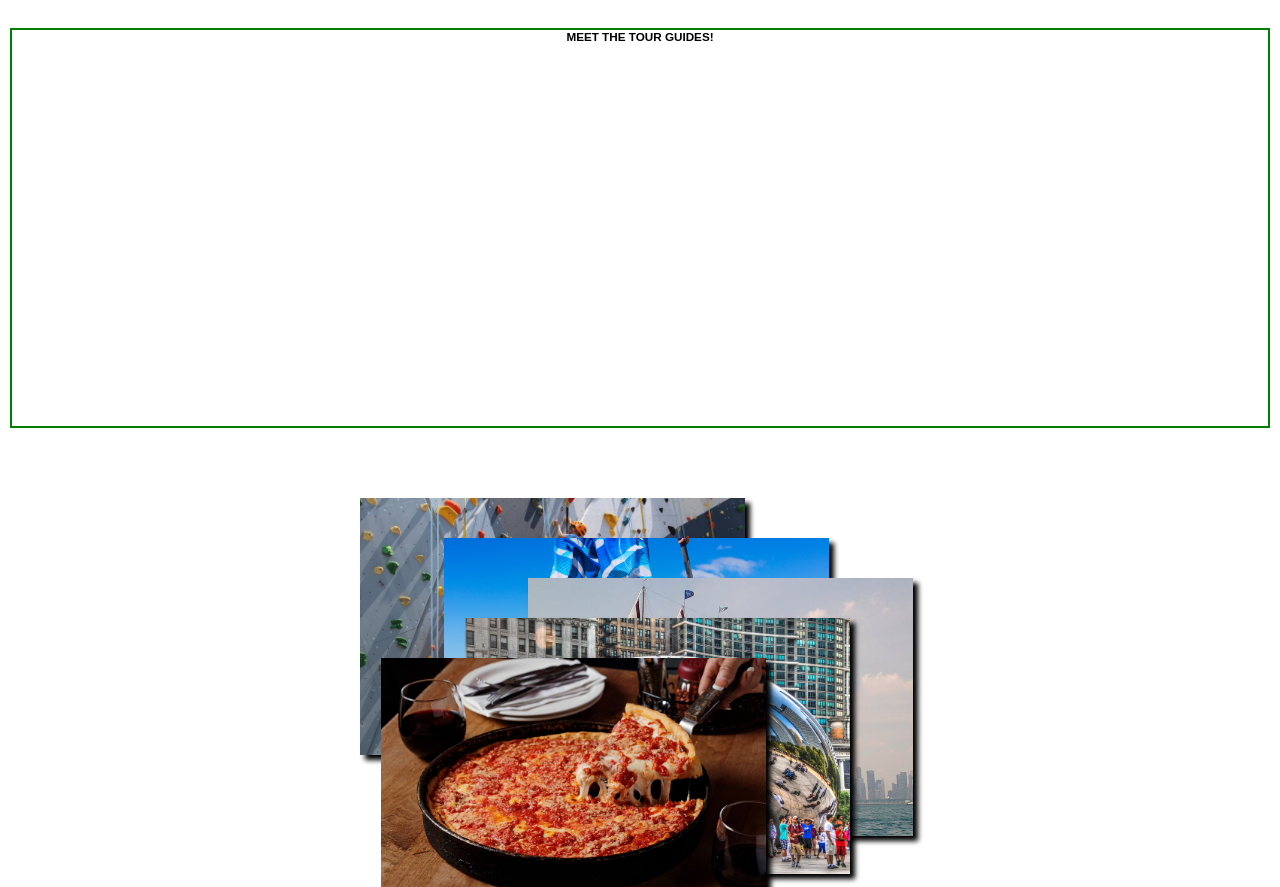
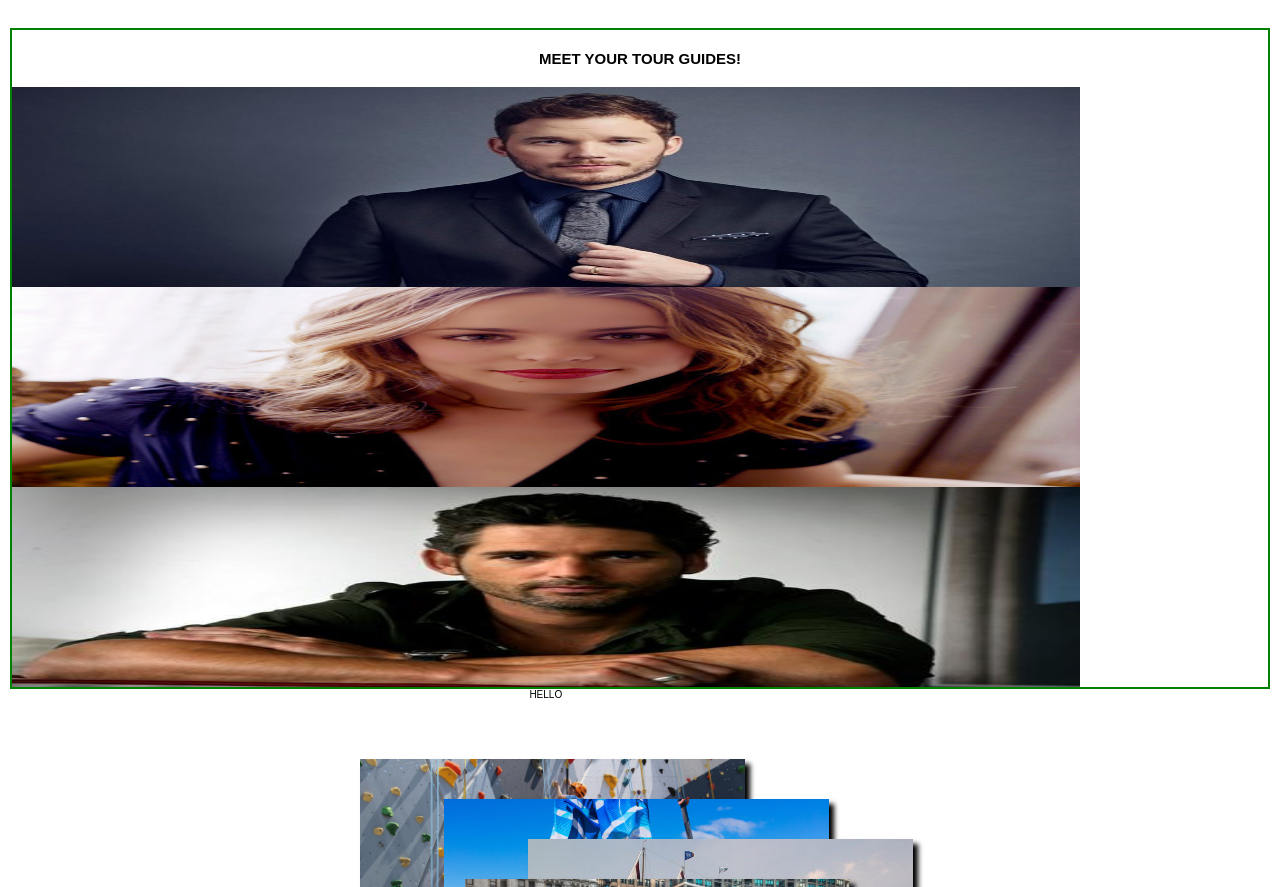
Before and after one commit to deechao/gold_coast_tours, a plain HTML site: page index.html in a window 1280 px wide. Shown: the part 2067-2954 px from the top of the page. Drawn offline with Linux system fonts and the light colour scheme; a web font is replaced by a local one.

Commit message:
added tour guide imgs

```diff
--- a/index.html
+++ b/index.html
@@ -185,10 +185,12 @@
         </div>
       </section>
       <section class="tour-guide">
-        <h3 class="tour-guide-heading">meet the tour guides!</h3>
-        <div class="tour-guide1"></div>
-        <div class="tour-guide2"></div>
-        <div class="tour-guide3"></div>
+        <h2 class="tour-guide-heading">meet your tour guides!</h2>
+        <div class="tour-guide-person">
+          <img src="img/tourguide1.jpg" alt="man with beard" class="pratt" />hello</a>
+        </div>
+        <div class="tour-guide-person"><img src="img/tourguide2.jpg" alt="woman" class="mcadams" />hello</a></div>
+        <div class="tour-guide-person"><img src="img/tourguide3.jpg" alt="man" class="bana" />hello</a></div>
       </section>
       <section class="section-go section-go-scale">
         <!-----START OF IMG HOVER SCALE----->
--- a/styles.css
+++ b/styles.css
@@ -497,7 +497,21 @@ body {
 
 .tour-guide {
   border: 2px solid green;
-  height: 40rem;
+  width: 100%;
+}
+
+.tour-guide-heading {
+  padding: 2rem 0;
+}
+
+.tour-guide-person {
+  width: 85%;
+  height: 20rem;
+}
+
+.tour-guide-person img {
+  width: 100%;
+  height: 100%;
 }
 
 /*========================================================================/
```
Also changed, not shown: img/tourguide1.jpg (added), img/tourguide2.jpg (added), img/tourguide3.jpg (added).
